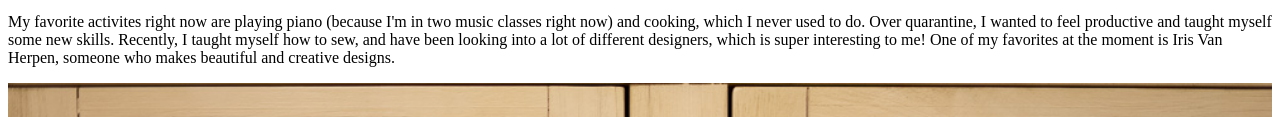
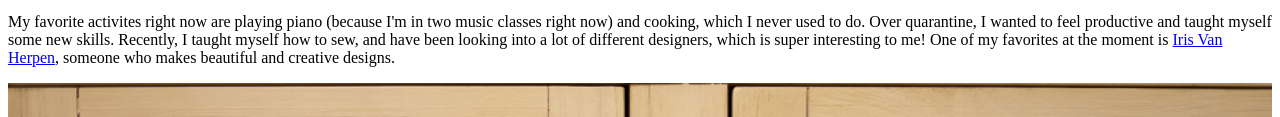
Before and after one commit to emnraa/intro-to-html, a plain HTML site: page index.html in a window 1280 px wide. Shown: the part 465-582 px from the top of the page. Drawn offline with Linux system fonts and the light colour scheme.

Commit message:
added URL

```diff
--- a/index.html
+++ b/index.html
@@ -45,8 +45,9 @@
       quarantine, I wanted to feel productive and taught myself some new skills.
       Recently, I taught myself how to sew, and have been looking into a lot of
       different designers, which is super interesting to me! One of my favorites
-      at the moment is Iris Van Herpen, someone who makes beautiful and creative
-      designs.
+      at the moment is
+      <a href="https://www.youtube.com/watch?v=pGxia4hkTyc">Iris Van Herpen</a>,
+      someone who makes beautiful and creative designs.
     </p>
     <img
       src="./images/picture.jpg"
```
